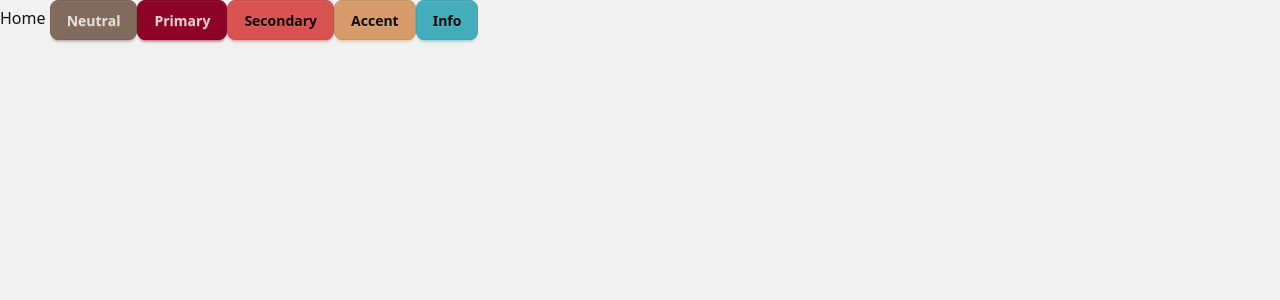
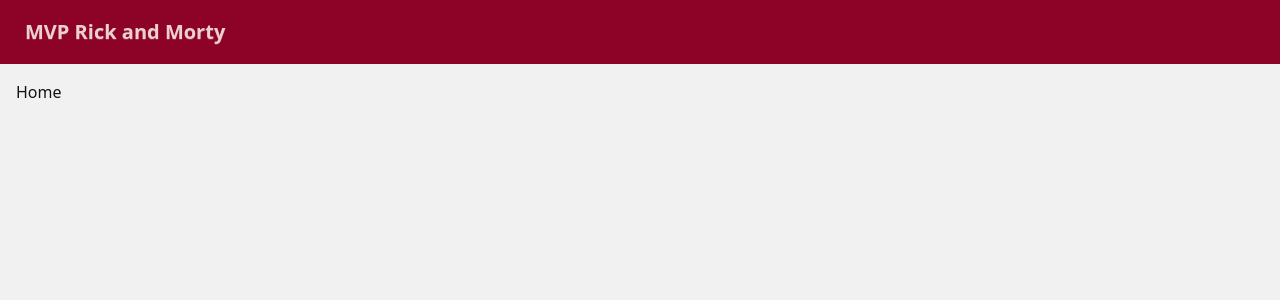
Before and after one commit to Carolinaribeirodacol/mvp-daisyui, a Vue app: page / in a window 1280 px wide. Shown: the top 300 px of the page. Built offline with nearby package versions, Linux system fonts and the light colour scheme.

Commit message:
feat: :white_check_mark: Configurando Layout e Pages

```diff
--- /dev/null
+++ b/src/components/NavBar.vue
@@ -0,0 +1,5 @@
+<template>
+  <div class="navbar bg-primary text-primary-content">
+    <button class="btn btn-ghost text-xl">MVP Rick and Morty</button>
+  </div>
+</template>
--- a/src/layouts/LayoutDefault.vue
+++ b/src/layouts/LayoutDefault.vue
@@ -1,9 +1,11 @@
 <script setup>
+import NavBar from '@/components/NavBar.vue'
 import { RouterView } from 'vue-router'
 </script>
 
 <template>
   <div class="h-screen">
+    <NavBar />
     <RouterView />
   </div>
 </template>
--- a/src/pages/HomeView.vue
+++ b/src/pages/HomeView.vue
@@ -1,13 +1,5 @@
 <script setup></script>
 
 <template>
-  <div>
-    Home
-
-    <button class="btn btn-neutral">Neutral</button>
-    <button class="btn btn-primary">Primary</button>
-    <button class="btn btn-secondary">Secondary</button>
-    <button class="btn btn-accent">Accent</button>
-    <button class="btn btn-info">Info</button>
-  </div>
+  <div class="p-4">Home</div>
 </template>
```
